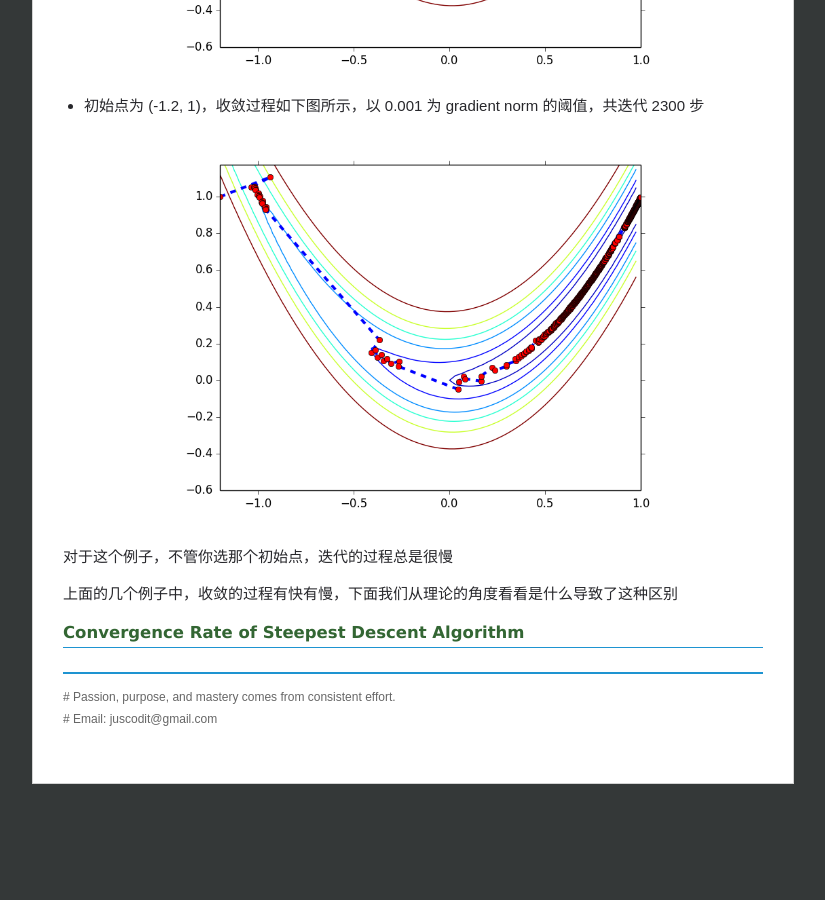
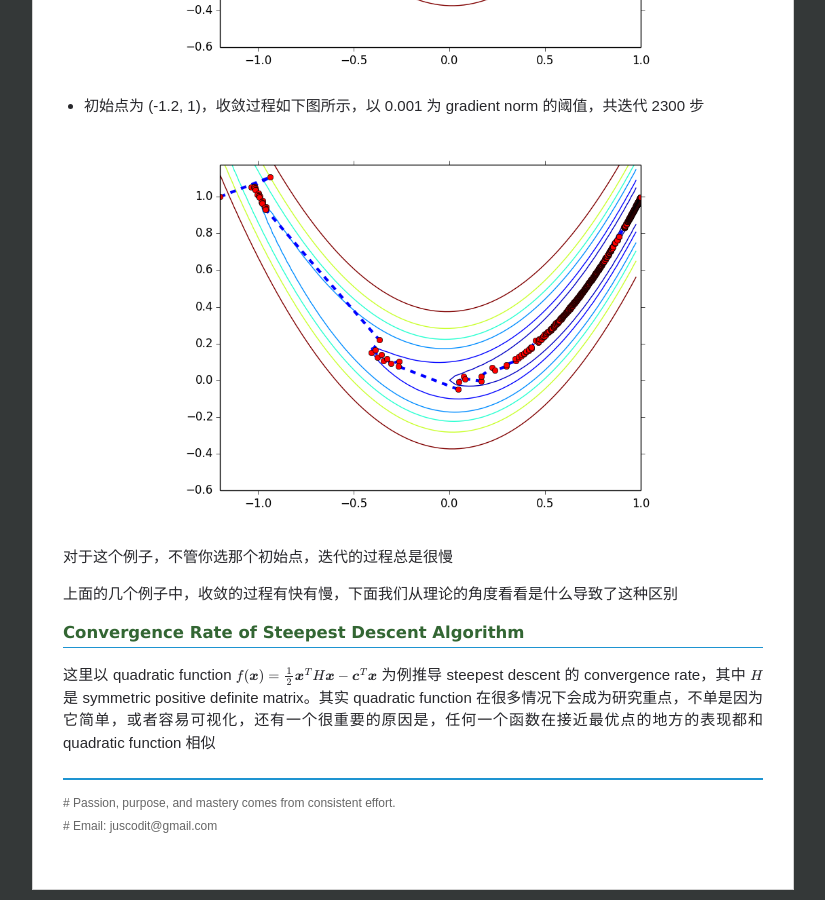
Before and after one commit to chenrushan/chenrushan.github.io, a Jekyll site: the page built from _posts/2014-06-21-NP-08-steepest-descent.markdown, in a window 1280 px wide and 900 px high, scrolled down 3103 px. Shown: the whole window, without its empty margins (227-1052 px from the left). Built offline with Jekyll 4.4.1, drawn with Linux system fonts in a browser that asks for light colours; Markdown is read by kramdown in place of the engine named in the settings; formulas are drawn with MathJax 3; before the commit the page ends 3897 px from its top, so only the background shows below that.

Commit message:
[np08]: update

```diff
--- a/_posts/2014-06-21-NP-08-steepest-descent.markdown
+++ b/_posts/2014-06-21-NP-08-steepest-descent.markdown
@@ -81,3 +81,5 @@ $$
 上面的几个例子中，收敛的过程有快有慢，下面我们从理论的角度看看是什么导致了这种区别
 
 #### Convergence Rate of Steepest Descent Algorithm
+
+这里以 quadratic function $f(\boldsymbol{x}) = \frac{1}{2}\boldsymbol{x}^T H \boldsymbol{x} - \boldsymbol{c}^T \boldsymbol{x}$ 为例推导 steepest descent 的 convergence rate，其中 $H$ 是 symmetric positive definite matrix。其实 quadratic function 在很多情况下会成为研究重点，不单是因为它简单，或者容易可视化，还有一个很重要的原因是，任何一个函数在接近最优点的地方的表现都和 quadratic function 相似
```
